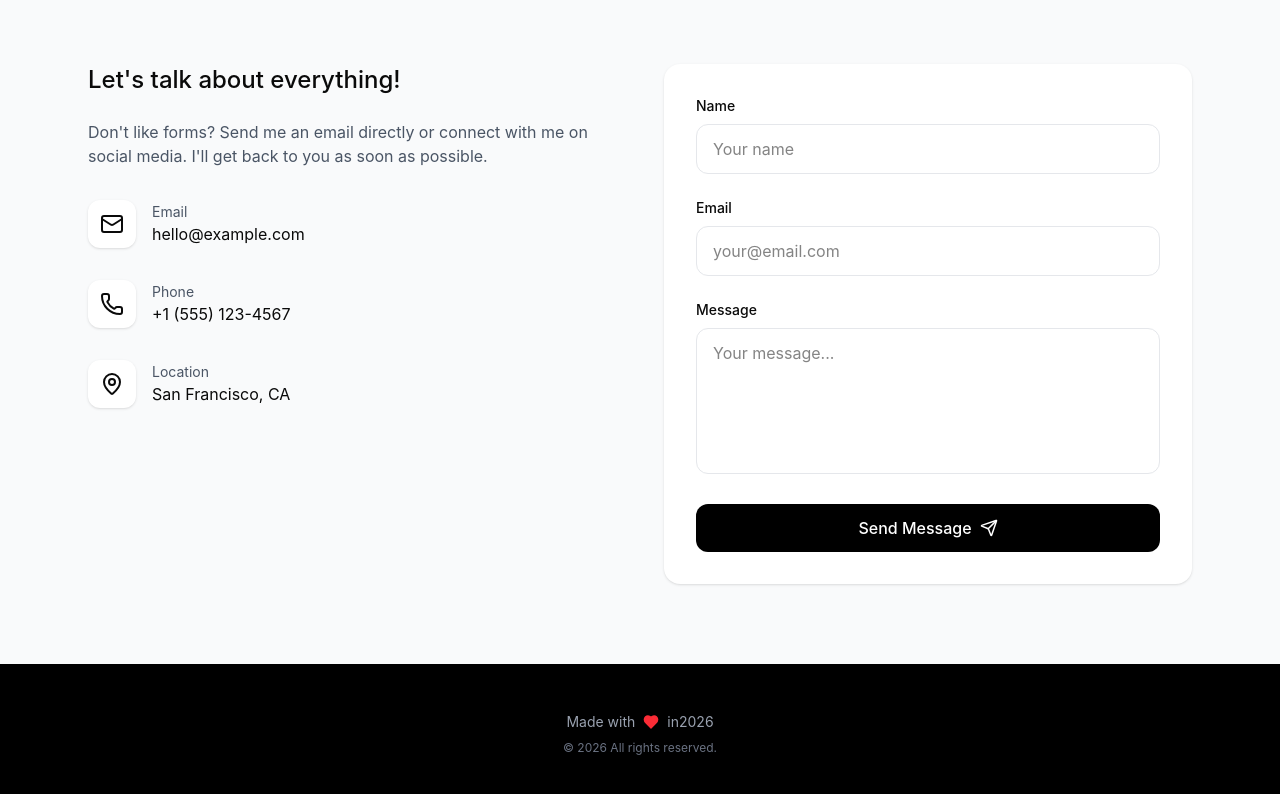
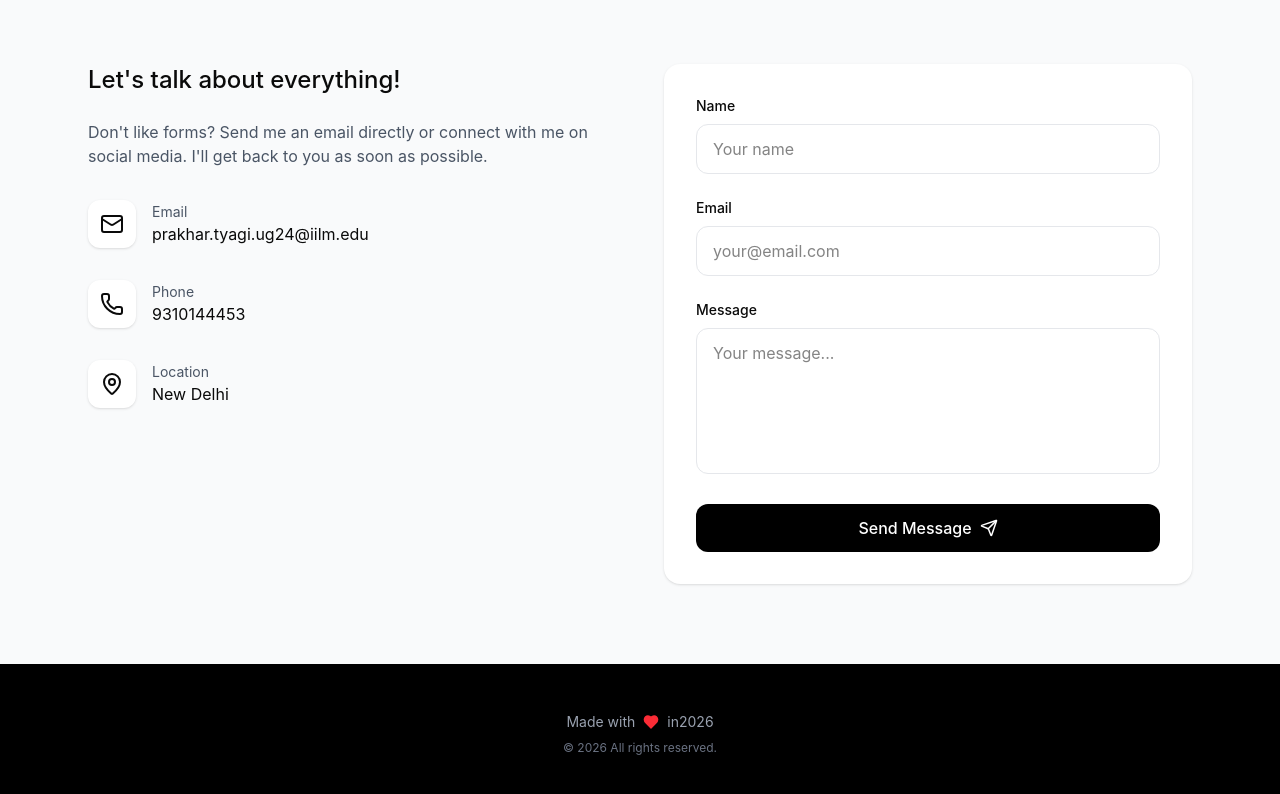
Before and after one commit to prakhar7788/me, a React (Vite) app: page / in a window 1280 px wide. Shown: the part 3696-4490 px from the top of the page. Built offline with nearby package versions, Linux system fonts and the light colour scheme.

Commit message:
Update Contact.tsx

```diff
--- a/src/app/components/Contact.tsx
+++ b/src/app/components/Contact.tsx
@@ -27,9 +27,9 @@ export function Contact() {
   };
 
   const contactInfo = [
-    { icon: Mail, label: "Email", value: "hello@example.com" },
-    { icon: Phone, label: "Phone", value: "+1 (555) 123-4567" },
-    { icon: MapPin, label: "Location", value: "San Francisco, CA" },
+    { icon: Mail, label: "Email", value: "prakhar.tyagi.ug24@iilm.edu" },
+    { icon: Phone, label: "Phone", value: "9310144453" },
+    { icon: MapPin, label: "Location", value: "New Delhi" },
   ];
 
   return (
```
